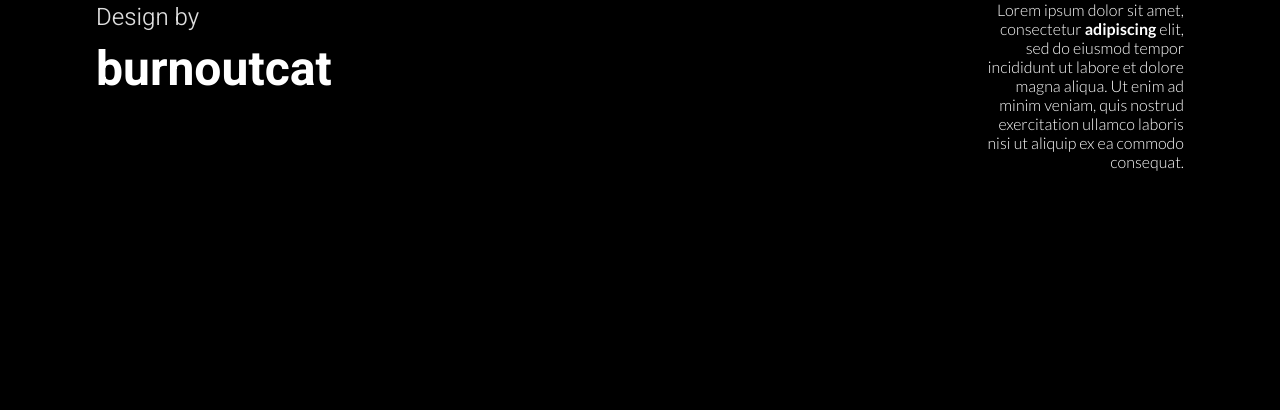
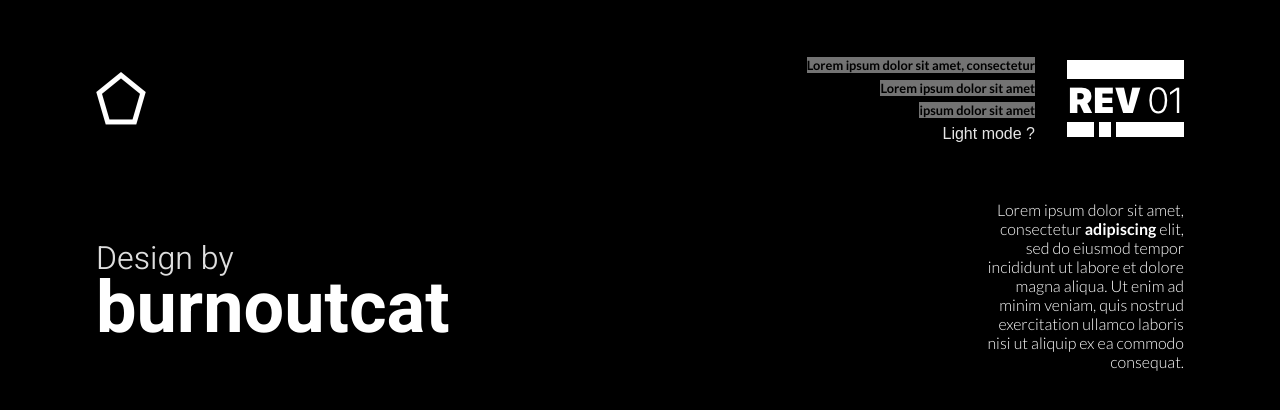
Before and after one commit to burnoutcat/DesignPortfolio, a PHP site: page / in a window 1280 px wide. Shown: the top 410 px of the page. Run offline with PHP 8.4, Linux system fonts and the light colour scheme.

Commit message:
Updated CSS

```diff
--- a/common/common.css
+++ b/common/common.css
@@ -58,15 +58,11 @@ p{
 /*nav*/
 
 .navbar{
-	background-color: #0b4c6b;
     height: 80px;
     font-family: sans-serif;
     color: #e6e6e6;
 }
 
-.navbar p{
-	font-size: 1.6em;
-}
 
 .container{
 	width: 85%;
--- a/css/site.css
+++ b/css/site.css
@@ -1,6 +1,8 @@
 /*Variable Colors*/
 
 :root{
+	--site-color-light-10:#ffffff;
+	--site-color-light-6:#737373;
 	--site-color-dark-0:#000000;
 	--text-color-light-10:#ffffff;
 	--text-color-light-8:#dedede;
@@ -17,14 +19,14 @@ html{
 
 h1{
 	font-family: "Heebo" , san-serif;
-	font-size:3em;
+	font-size:4.5em;
 	font-weight: 700;
 	color:var(--text-color-light-10);
 }
 
 h4{
 	font-family: "Heebo", san-serif;
-	font-size: 1.5em;
+	font-size: 2em;
 	font-weight: 300;
 	color:var(--text-color-light-8);
 }
@@ -42,3 +44,40 @@ b{
 	color: var(--text-color-light-10);
 	font-weight: 700;
 }
+
+/*Navbar*/
+
+
+#nav-menu+label {
+	display:none;
+}
+
+
+.navbar{
+	width: 100%;
+	height: 200px;
+	margin: 0 auto;
+}
+
+.nav{
+	text-align: right;
+}
+
+
+.nav p{
+	background-color: var(--site-color-light-6);
+	color:var(--site-color-dark-0);
+	font-size: 0.8em;
+	font-weight: 700;
+	margin-block-end: 0.5em;
+	width: fit-content;
+	margin-left: auto;
+}
+
+.nav p:hover{
+	background-color: var(--site-color-light-10);
+}
+
+.navbar-img{
+	margin-left: 2em;
+}
--- a/css/style.css
+++ b/css/style.css
@@ -1,6 +1,16 @@
 /*Index.php*/
+
+.index-window{
+	align-items: center;
+}
 
 .index-detail{
 	flex: 0 200px;
 	text-align: right;
 }
+
+
+.index-title h4{
+	position: relative;
+	top:25px;
+}
--- a/elements/main-header.php
+++ b/elements/main-header.php
@@ -0,0 +1,26 @@
+<header class="navbar">
+	<div class="navbar-wrapper flex-wrap flex-align-center flex-parent">
+
+		<input type="checkbox" id="nav-menu" class="hidden">
+		<label for="nav-menu">&veebar;</label>
+
+		<a href="index.php" class="site-logo flex-child">
+			<img src="img/polygon-white.png" alt="site-logo">
+		</a>
+
+		<div class="nav flex-none">
+			<ul>
+				<li><a href="index.php"><p>Lorem ipsum dolor sit amet, consectetur </p></a></li>
+				<li><a href="portfolio.php"><p>Lorem ipsum dolor sit amet</p></a></li>
+				<li><a href="skillset.php"><p> ipsum dolor sit amet</p></a></li>
+				<li><a class="light-dark-toggle" href="#"><span>Light mode ?</span></a></li>
+			</ul>
+		</div>
+
+		<a href="index.php" class="navbar-img flex-none">
+			<img src="img/rev-01.png" alt="site-logo">
+		</a>
+
+
+	</div>
+</header>
--- a/index.php
+++ b/index.php
@@ -11,7 +11,7 @@
 
 	<?php include "elements/main-header.php" ?>
 
-	<div class="container flex-parent">
+	<div class="index-window container flex-parent">
 		<div class="index-title flex-child">
 			<h4>Design by</h4>
 			<h1>burnoutcat</h1>
```
Also changed, not shown: img/polygon-white.png (added), img/rev-01.png (added).
